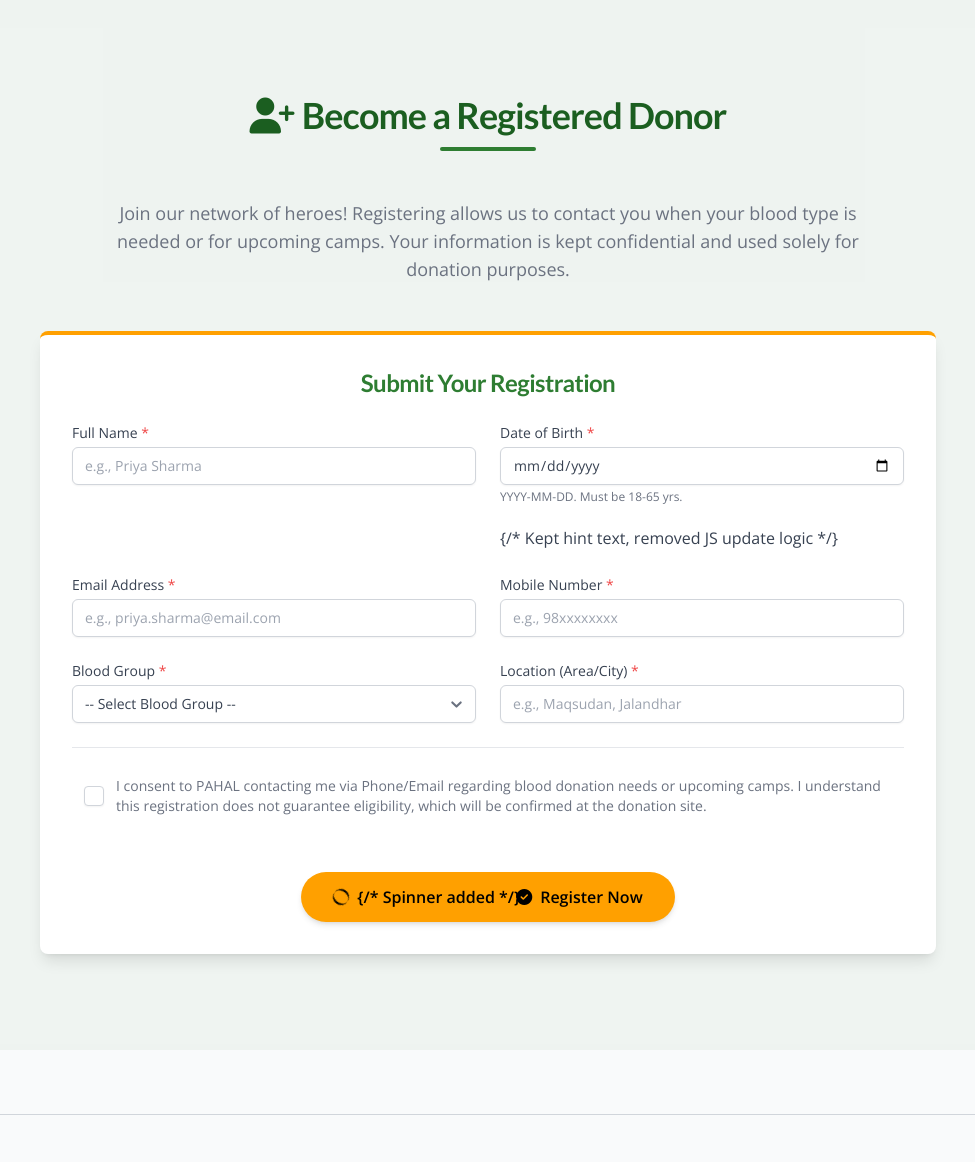
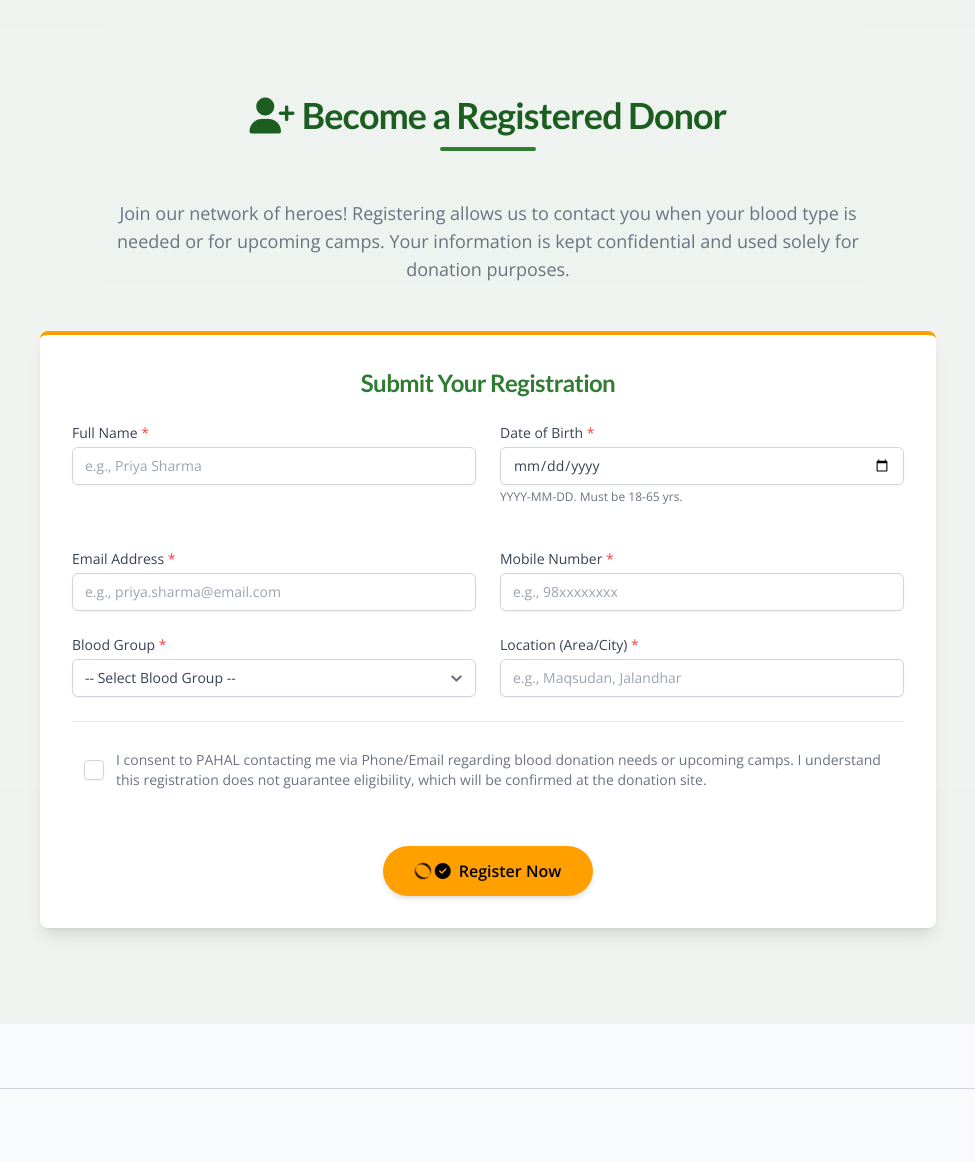
Before and after one commit to aalok2006/pahalngo, a PHP site: page /blood-donation.php in a window 1280 px wide. Shown: the part 1497-2659 px from the top of the page, without its empty margins (152-1127 px from the left). Run offline with PHP 8.4, Linux system fonts and the light colour scheme; some libraries are stand-ins or nearby versions.

Commit message:
Update blood-donation.php

```diff
--- a/blood-donation.php
+++ b/blood-donation.php
@@ -1133,7 +1133,7 @@ $red_color = '#DC2626'; // Red 600 for errors/dangers
                              <div>
                                  <label for="donor_dob" class="required">Date of Birth</label>
                                  <input type="date" id="donor_dob" name="donor_dob" required value="<?= $donor_reg_dob_value ?>" aria-required="true" class="<?= get_field_error_class('donor_registration_form', 'donor_dob') ?>" max="<?= date('Y-m-d') ?>" <?= get_aria_describedby('donor_registration_form', 'donor_dob') ?>>
-                                 <p class="text-xs text-gray-500 mt-1" id="donor_dob_hint">YYYY-MM-DD. Must be 18-65 yrs.</p> {/* Kept hint text, removed JS update logic */}
+                                 <p class="text-xs text-gray-500 mt-1" id="donor_dob_hint">YYYY-MM-DD. Must be 18-65 yrs.</p>
                                  <?= get_field_error_html('donor_registration_form', 'donor_dob') ?>
                             </div>
                          </div>
@@ -1177,7 +1177,7 @@ $red_color = '#DC2626'; // Red 600 for errors/dangers
                          <div class="pt-5 text-center"> <!-- E-Waste button alignment -->
                              <!-- Button class using E-Waste definitions -->
                              <button type="submit" class="btn btn-secondary w-full sm:w-auto">
-                                 <span class="spinner hidden mr-2"></span> {/* Spinner added */}
+                                 <span class="spinner hidden mr-2"></span>
                                  <span class="button-text flex items-center justify-center"><i class="fas fa-check-circle mr-2"></i>Register Now</span>
                              </button>
                          </div>
@@ -1270,7 +1270,7 @@ $red_color = '#DC2626'; // Red 600 for errors/dangers
                          <div class="pt-5 text-center"> <!-- E-Waste button alignment -->
                              <!-- Button class using E-Waste definitions -->
                              <button type="submit" class="btn btn-accent w-full sm:w-auto">
-                                 <span class="spinner hidden mr-2"></span> {/* Spinner added */}
+                                 <span class="spinner hidden mr-2"></span>
                                  <span class="button-text flex items-center justify-center"><i class="fas fa-paper-plane mr-2"></i>Submit Request</span>
                              </button>
                          </div>
@@ -1343,9 +1343,9 @@ $red_color = '#DC2626'; // Red 600 for errors/dangers
                 <h2 class="section-title !mt-0">Questions? Contact Our Blood Program Team</h2>
                  <p class="text-lg mb-8 text-neutral">For specific questions about the blood donation program, eligibility, upcoming camps, or potential partnerships, please reach out directly:</p>
                 <div class="contact-block inline-block text-left space-y-4 max-w-md mx-auto animate-slide-up"> <!-- Simple div with spacing, animation -->
-                    <p><i class="fas fa-user-tie"></i> <strong>Coordinator:</strong> [Coordinator Name]</p> {/* CHANGE */}
+                    <p><i class="fas fa-user-tie"></i> <strong>Coordinator:</strong>Mr. Mohit Rubel</p>
                     <p><i class="fas fa-phone"></i> <strong>Direct Line:</strong> <a href="tel:+919855614230">+91 98556-14230</a></p>
-                    <p><i class="fas fa-envelope"></i> <strong>Email:</strong> <a href="mailto:bloodprogram@your-pahal-domain.com?subject=Blood%20Donation%20Inquiry" class="break-all">bloodprogram@your-pahal-domain.com</a></p> {/* CHANGE */}
+                    <p><i class="fas fa-envelope"></i> <strong>Email:</strong> <a href="mailto:engage@pahal-ngo.org?subject=Blood%20Donation%20Inquiry" class="break-all">engage@pahal-ngo.org</a></p>
                 </div>
                 <div class="mt-12 animate-slide-up animation-delay-200">
                     <a href="index.php#contact" class="btn-outline"><i class="fas fa-address-book mr-2"></i>General PAHAL Contact Info</a>
```
